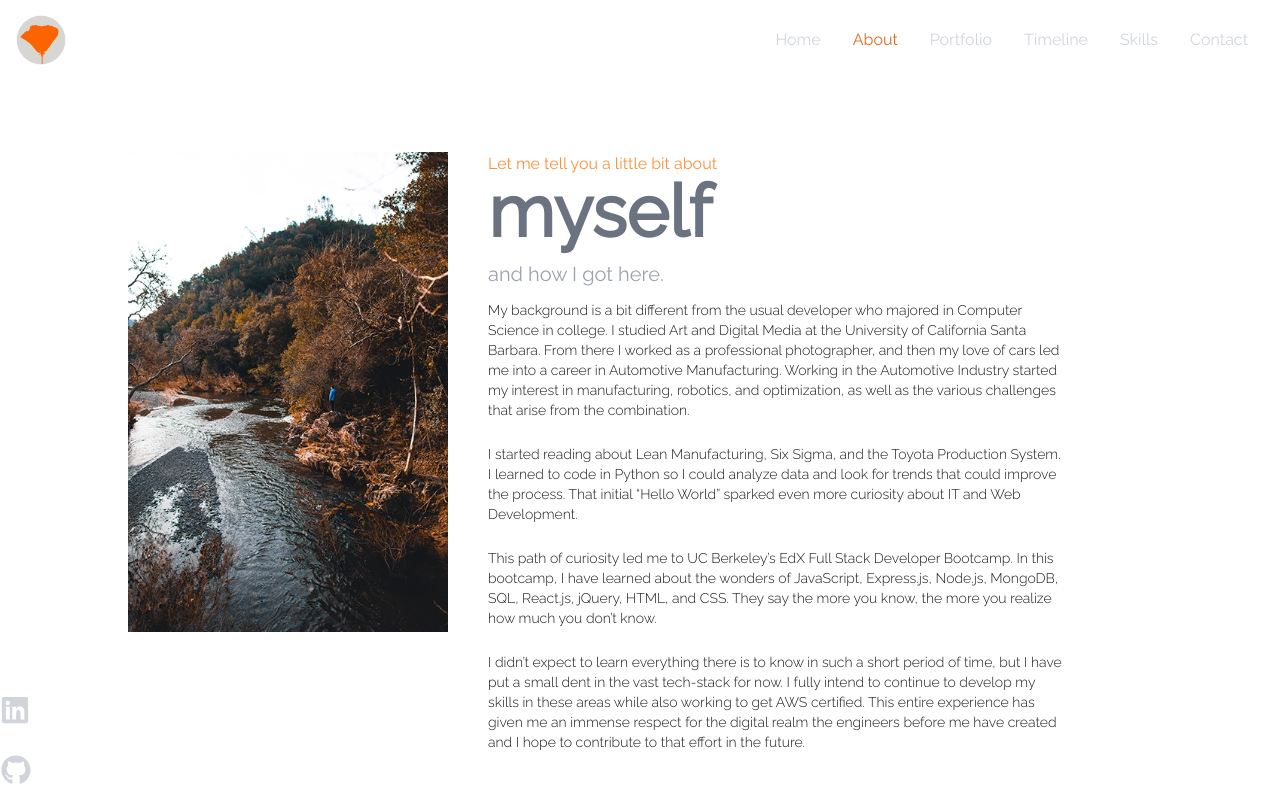
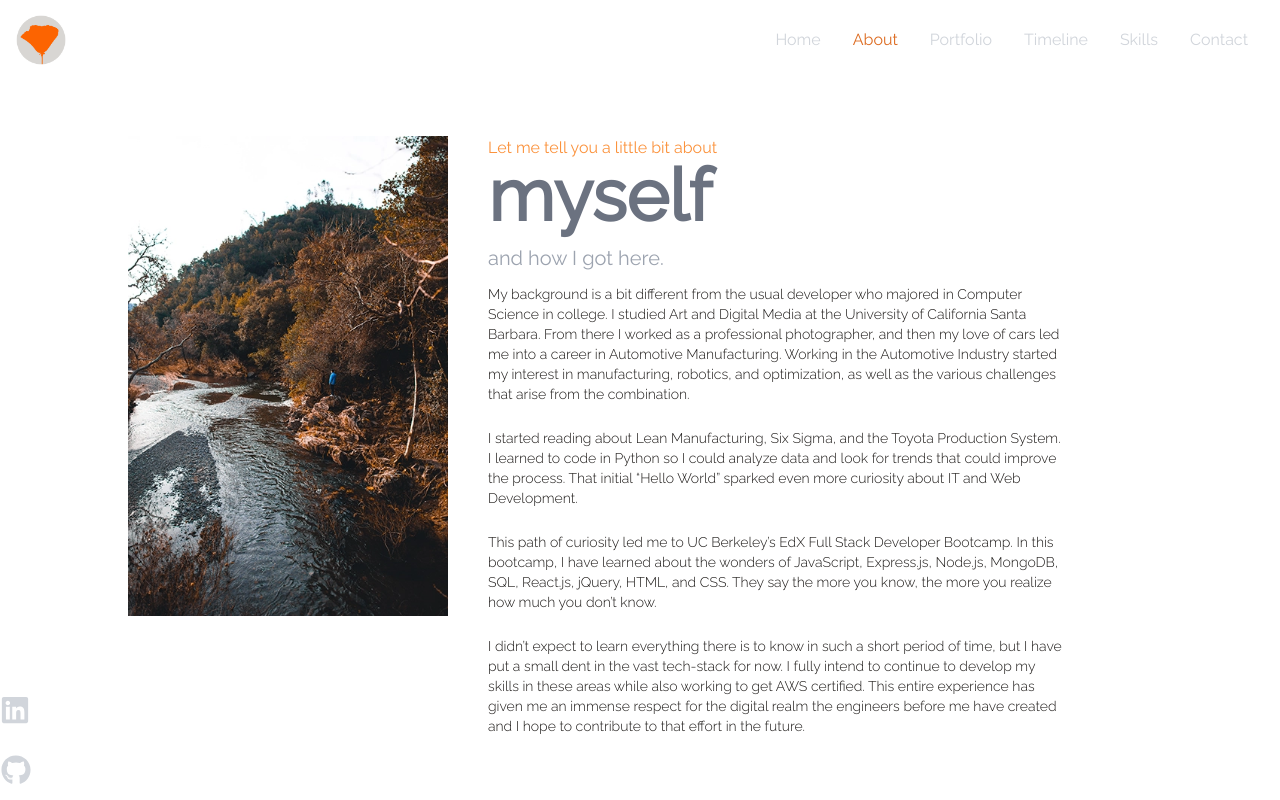
Before and after one commit to dpprdgls/React-Portfolio, a React (Vite) app in the folder react-portfolio/: page /about in a window 1280 px wide. Shown: the top 800 px of the page. Built offline with nearby package versions, Linux system fonts and the light colour scheme.

Commit message:
Update about.jsx

```diff
--- a/react-portfolio/src/components/about.jsx
+++ b/react-portfolio/src/components/about.jsx
@@ -6,7 +6,7 @@ import Me from '/assets/outsideOpt.webp';
 function About() {
   return (
     <div className='flex flex-col min-h-screen'>
-    <div className='flex-grow items-center justify-center flex-col pt-10 pb-10'>
+    <div className='flex-grow items-center justify-center flex-col pt-6 pb-10'>
       <div className='flex flex-col md:flex-row items-center md:items-start'>
         <img src={Me} alt='Nature' className='w-80 h-auto mb-6 md:mr-10 mt-20 md:mt-0' />
 
```
